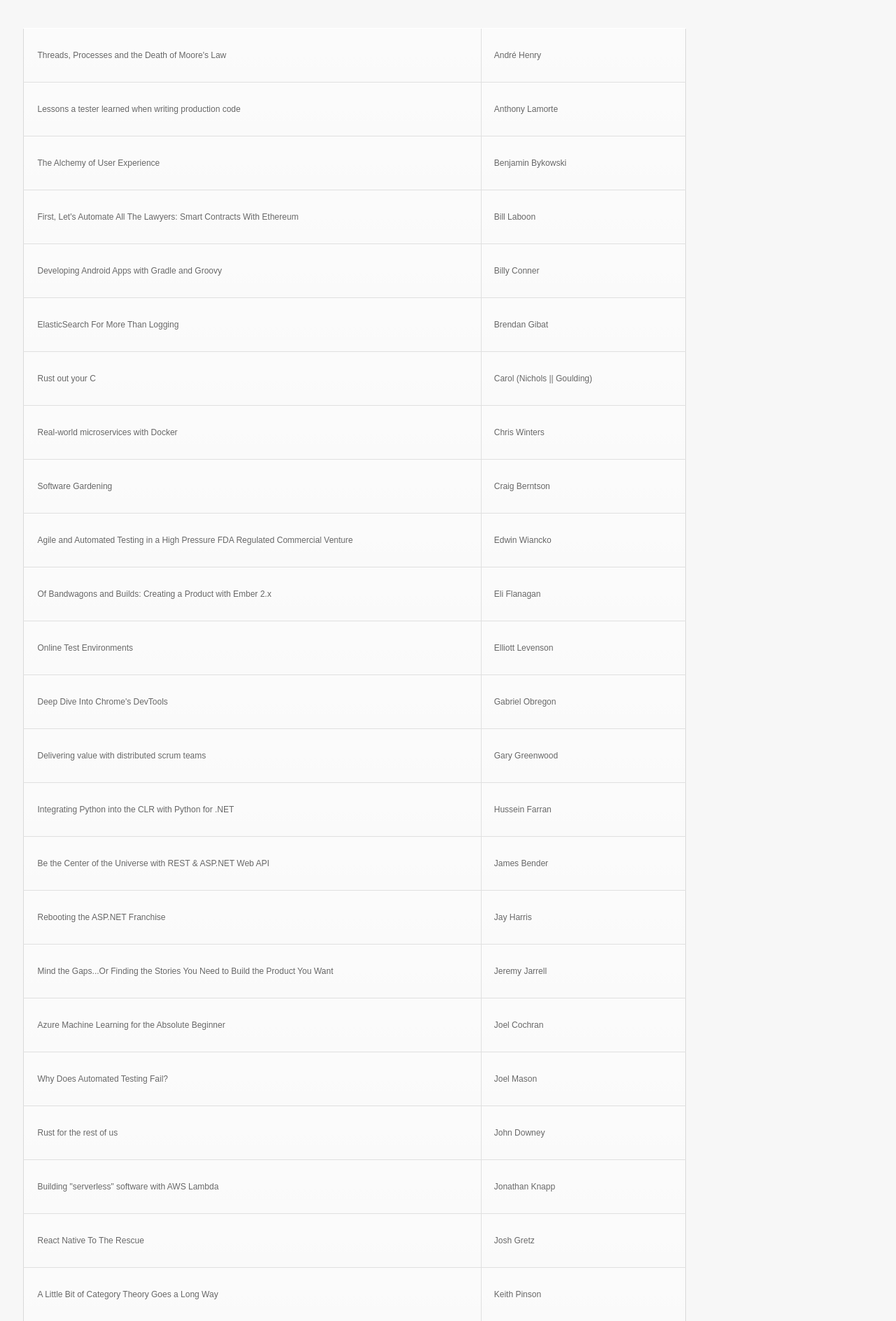
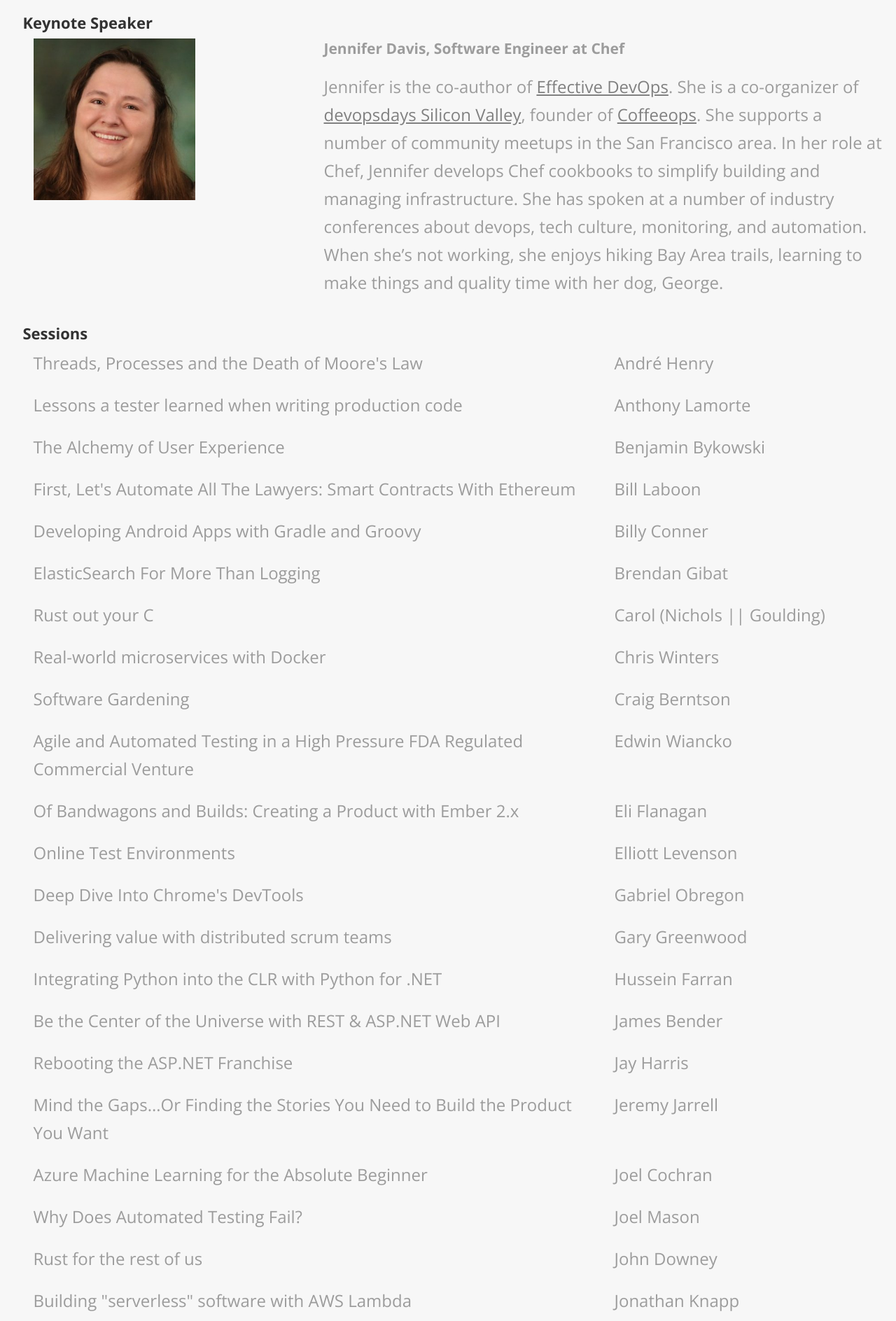
Before and after one commit to PghTechFest/pypghtechfest, a Flask app: page /sessions in a window 1280 px wide. Shown: the part 115-2003 px from the top of the page at 70% size. Run offline with Flask 2, Linux system fonts and the light colour scheme; some libraries are stand-ins or nearby versions.

Commit message:
Made it look decent.

```diff
--- a/app/templates/sessions.html
+++ b/app/templates/sessions.html
@@ -7,103 +7,120 @@
     <div class="row">
       <div class="col-md-12">
         <div class="logo_welcome">
-          <h1 class="title" style="text-align: left;">Call for Speakers</h1>
+          <h1 class="title" style="text-align: left;">The Lineup</h1>
         </div>
-        <div class="welcome-text" style="text-align: left; margin: 40px 0 0 0">
-<table>
-<tr><td>
-Threads, Processes and the Death of Moore's Law</td><td>André Henry
-</td></tr><tr><td>
-Lessons a tester learned when writing production code</td><td>Anthony Lamorte
-</td></tr><tr><td>
-The Alchemy of User Experience</td><td>Benjamin Bykowski
-</td></tr><tr><td>
-First, Let's Automate All The Lawyers: Smart Contracts With Ethereum</td><td>Bill Laboon
-</td></tr><tr><td>
-Developing Android Apps with Gradle and Groovy</td><td>Billy Conner
-</td></tr><tr><td>
-ElasticSearch For More Than Logging</td><td>Brendan Gibat
-</td></tr><tr><td>
-Rust out your C</td><td>Carol (Nichols || Goulding)
-</td></tr><tr><td>
-Real-world microservices with Docker</td><td>Chris Winters
-</td></tr><tr><td>
-Software Gardening</td><td>Craig Berntson
-</td></tr><tr><td>
-Agile and Automated Testing in a High Pressure FDA Regulated Commercial Venture</td><td>Edwin Wiancko
-</td></tr><tr><td>
-Of Bandwagons and Builds: Creating a Product with Ember 2.x</td><td>Eli Flanagan
-</td></tr><tr><td>
-Online Test Environments</td><td>Elliott Levenson
-</td></tr><tr><td>
-Deep Dive Into Chrome's DevTools</td><td>Gabriel Obregon
-</td></tr><tr><td>
-Delivering value with distributed scrum teams</td><td>Gary Greenwood
-</td></tr><tr><td>
-Integrating Python into the CLR with Python for .NET</td><td>Hussein Farran
-</td></tr><tr><td>
-Be the Center of the Universe with REST & ASP.NET Web API</td><td>James Bender
-</td></tr><tr><td>
-Rebooting the ASP.NET Franchise</td><td>Jay Harris
-</td></tr><tr><td>
-Mind the Gaps...Or Finding the Stories You Need to Build the Product You Want</td><td>Jeremy Jarrell
-</td></tr><tr><td>
-Azure Machine Learning for the Absolute Beginner</td><td>Joel Cochran
-</td></tr><tr><td>
-Why Does Automated Testing Fail?</td><td>Joel Mason
-</td></tr><tr><td>
-Rust for the rest of us</td><td>John Downey
-</td></tr><tr><td>
-Building "serverless" software with AWS Lambda</td><td>Jonathan Knapp
-</td></tr><tr><td>
-React Native To The Rescue</td><td>Josh Gretz
-</td></tr><tr><td>
-A Little Bit of Category Theory Goes a Long Way</td><td>Keith Pinson
-</td></tr><tr><td>
-Coming Out Of Your Shell: A Comparison of *Nix Shells</td><td>Kel Cecil
-</td></tr><tr><td>
-So You Want to be an Agile Coach?</td><td>Kim Hardy
-</td></tr><tr><td>
-What Makes A Software Engineer</td><td>Martin Habich
-</td></tr><tr><td>
-Git as a DataStore</td><td>Matt McCoy
-</td></tr><tr><td>
-Property-Based Testing in JavaScript Using JSVerify</td><td>Michael Gilliland
-</td></tr><tr><td>
-Angular 2 via the CLI</td><td>Mike Brocchi
-</td></tr><tr><td>
-Machine Learning (ML) in Healthcare - For the Rest of Us</td><td>Mohinder Dick
-</td></tr><tr><td>
-Herding the Cats: Client Management for the Rest of Us</td><td>Nick Stewart
-</td></tr><tr><td>
-Building A Package For Elixir</td><td>Onorio Catenacci
-</td></tr><tr><td>
-Release Management with Team Services</td><td>Paul Hacker
-</td></tr><tr><td>
-Functional Reactive Programming for Natural User Interface</td><td>Riccardo Terrell
-</td></tr><tr><td>
-Pragmatic Process: Realistic Software Development Methods</td><td>Richard Goforth
-</td></tr><tr><td>
-Why do I need to know how to write?</td><td>Ronald Stone
-</td></tr><tr><td>
-Attracting and retaining talent in agile teams</td><td>Ryan Lockard
-</td></tr><tr><td>
-How to Hire Programmers You'll Want as Teammates</td><td>Scott Drake
-</td></tr><tr><td>
-Empathy marketing: why vulnerability is the greatest tool in your arsenal</td><td>Sharon Steed
-</td></tr><tr><td>
-Connecting UI and UX: how to speak for the user without killing your development</td><td>Stephanie Butler
-</td></tr><tr><td>
-Micro-datacenter chaos monkeys! Raspberry Pi & Kubernetes</td><td>Steve Sloka
-</td></tr><tr><td>
-Dealing with system failure – Hystrix, Netflix OSS, Spring Cloud and other gems</td><td>Stuart Ingram
-</td></tr><tr><td>
-Performance Management in an Agile World</td><td>Sudhir Thaikootathil Jay Anderson
-</td></tr><tr><td>
-Revolution IV: Realizing Mobile</td><td>Tom Anderson
-</td></tr><tr><td>
-From Evergreen to Evergreat: Leveling up Seattle's Parks with Microcontrollers!</td><td>Walé Ogundipé
-</td></tr></table>
+        <div class="welcome-text" style="text-align: left; margin: 20px 0 0 0">
+        <div>
+          <h1>Keynote Speaker</h1>
+          <div class="container">
+        <div class="row">
+            <div class="col-md-4 col-md-offset-0 post-title"><img src="/static/images/JenniferDavis.jpg" width="60%"></div>
+            <div class="col-md-8 col-md-offset-0 post-body">
+                <p class="lead"><strong>Jennifer Davis, Software Engineer at Chef</strong> </p>
+                <p>Jennifer is the co-author of <a href="http://shop.oreilly.com/product/0636920039846.do"><span style="text-decoration: underline;">Effective DevOps</span></a>. She is a co-organizer of <a href="http://www.devopsdays.org/"><span style="text-decoration: underline;">devopsdays Silicon Valley</span></a>,
+                    founder of <a href="http://www.coffeeops.org/"><span style="text-decoration: underline;">Coffeeops</span></a>. She supports a number of community meetups in the San Francisco area. In her role at Chef, Jennifer develops Chef cookbooks
+                    to simplify building and managing infrastructure. She has spoken at a number of industry conferences about devops, tech culture, monitoring, and automation. When she’s not working, she enjoys hiking Bay Area trails, learning to make
+                    things and quality time with her dog, George. </p>
+            </div>
+        </div>
+    </div>
+        </div>
+        <div>
+        <h1>Sessions</h1>
+<div class="container">
+<div class="row"><div class="col-sm-8"><p>
+Threads, Processes and the Death of Moore's Law</p></div><div class="col-sm-4"><p>André Henry
+</p></div></div><div class="row"><div class="col-sm-8"><p>
+Lessons a tester learned when writing production code</p></div><div class="col-sm-4"><p>Anthony Lamorte
+</p></div></div><div class="row"><div class="col-sm-8"><p>
+The Alchemy of User Experience</p></div><div class="col-sm-4"><p>Benjamin Bykowski
+</p></div></div><div class="row"><div class="col-sm-8"><p>
+First, Let's Automate All The Lawyers: Smart Contracts With Ethereum</p></div><div class="col-sm-4"><p>Bill Laboon
+</p></div></div><div class="row"><div class="col-sm-8"><p>
+Developing Android Apps with Gradle and Groovy</p></div><div class="col-sm-4"><p>Billy Conner
+</p></div></div><div class="row"><div class="col-sm-8"><p>
+ElasticSearch For More Than Logging</p></div><div class="col-sm-4"><p>Brendan Gibat
+</p></div></div><div class="row"><div class="col-sm-8"><p>
+Rust out your C</p></div><div class="col-sm-4"><p>Carol (Nichols || Goulding)
+</p></div></div><div class="row"><div class="col-sm-8"><p>
+Real-world microservices with Docker</p></div><div class="col-sm-4"><p>Chris Winters
+</p></div></div><div class="row"><div class="col-sm-8"><p>
+Software Gardening</p></div><div class="col-sm-4"><p>Craig Berntson
+</p></div></div><div class="row"><div class="col-sm-8"><p>
+Agile and Automated Testing in a High Pressure FDA Regulated Commercial Venture</p></div><div class="col-sm-4"><p>Edwin Wiancko
+</p></div></div><div class="row"><div class="col-sm-8"><p>
+Of Bandwagons and Builds: Creating a Product with Ember 2.x</p></div><div class="col-sm-4"><p>Eli Flanagan
+</p></div></div><div class="row"><div class="col-sm-8"><p>
+Online Test Environments</p></div><div class="col-sm-4"><p>Elliott Levenson
+</p></div></div><div class="row"><div class="col-sm-8"><p>
+Deep Dive Into Chrome's DevTools</p></div><div class="col-sm-4"><p>Gabriel Obregon
+</p></div></div><div class="row"><div class="col-sm-8"><p>
+Delivering value with distributed scrum teams</p></div><div class="col-sm-4"><p>Gary Greenwood
+</p></div></div><div class="row"><div class="col-sm-8"><p>
+Integrating Python into the CLR with Python for .NET</p></div><div class="col-sm-4"><p>Hussein Farran
+</p></div></div><div class="row"><div class="col-sm-8"><p>
+Be the Center of the Universe with REST & ASP.NET Web API</p></div><div class="col-sm-4"><p>James Bender
+</p></div></div><div class="row"><div class="col-sm-8"><p>
+Rebooting the ASP.NET Franchise</p></div><div class="col-sm-4"><p>Jay Harris
+</p></div></div><div class="row"><div class="col-sm-8"><p>
+Mind the Gaps...Or Finding the Stories You Need to Build the Product You Want</p></div><div class="col-sm-4"><p>Jeremy Jarrell
+</p></div></div><div class="row"><div class="col-sm-8"><p>
+Azure Machine Learning for the Absolute Beginner</p></div><div class="col-sm-4"><p>Joel Cochran
+</p></div></div><div class="row"><div class="col-sm-8"><p>
+Why Does Automated Testing Fail?</p></div><div class="col-sm-4"><p>Joel Mason
+</p></div></div><div class="row"><div class="col-sm-8"><p>
+Rust for the rest of us</p></div><div class="col-sm-4"><p>John Downey
+</p></div></div><div class="row"><div class="col-sm-8"><p>
+Building "serverless" software with AWS Lambda</p></div><div class="col-sm-4"><p>Jonathan Knapp
+</p></div></div><div class="row"><div class="col-sm-8"><p>
+React Native To The Rescue</p></div><div class="col-sm-4"><p>Josh Gretz
+</p></div></div><div class="row"><div class="col-sm-8"><p>
+A Little Bit of Category Theory Goes a Long Way</p></div><div class="col-sm-4"><p>Keith Pinson
+</p></div></div><div class="row"><div class="col-sm-8"><p>
+Coming Out Of Your Shell: A Comparison of *Nix Shells</p></div><div class="col-sm-4"><p>Kel Cecil
+</p></div></div><div class="row"><div class="col-sm-8"><p>
+So You Want to be an Agile Coach?</p></div><div class="col-sm-4"><p>Kim Hardy
+</p></div></div><div class="row"><div class="col-sm-8"><p>
+What Makes A Software Engineer</p></div><div class="col-sm-4"><p>Martin Habich
+</p></div></div><div class="row"><div class="col-sm-8"><p>
+Git as a DataStore</p></div><div class="col-sm-4"><p>Matt McCoy
+</p></div></div><div class="row"><div class="col-sm-8"><p>
+Property-Based Testing in JavaScript Using JSVerify</p></div><div class="col-sm-4"><p>Michael Gilliland
+</p></div></div><div class="row"><div class="col-sm-8"><p>
+Angular 2 via the CLI</p></div><div class="col-sm-4"><p>Mike Brocchi
+</p></div></div><div class="row"><div class="col-sm-8"><p>
+Machine Learning (ML) in Healthcare - For the Rest of Us</p></div><div class="col-sm-4"><p>Mohinder Dick
+</p></div></div><div class="row"><div class="col-sm-8"><p>
+Herding the Cats: Client Management for the Rest of Us</p></div><div class="col-sm-4"><p>Nick Stewart
+</p></div></div><div class="row"><div class="col-sm-8"><p>
+Building A Package For Elixir</p></div><div class="col-sm-4"><p>Onorio Catenacci
+</p></div></div><div class="row"><div class="col-sm-8"><p>
+Release Management with Team Services</p></div><div class="col-sm-4"><p>Paul Hacker
+</p></div></div><div class="row"><div class="col-sm-8"><p>
+Functional Reactive Programming for Natural User Interface</p></div><div class="col-sm-4"><p>Riccardo Terrell
+</p></div></div><div class="row"><div class="col-sm-8"><p>
+Pragmatic Process: Realistic Software Development Methods</p></div><div class="col-sm-4"><p>Richard Goforth
+</p></div></div><div class="row"><div class="col-sm-8"><p>
+Why do I need to know how to write?</p></div><div class="col-sm-4"><p>Ronald Stone
+</p></div></div><div class="row"><div class="col-sm-8"><p>
+Attracting and retaining talent in agile teams</p></div><div class="col-sm-4"><p>Ryan Lockard
+</p></div></div><div class="row"><div class="col-sm-8"><p>
+How to Hire Programmers You'll Want as Teammates</p></div><div class="col-sm-4"><p>Scott Drake
+</p></div></div><div class="row"><div class="col-sm-8"><p>
+Empathy marketing: why vulnerability is the greatest tool in your arsenal</p></div><div class="col-sm-4"><p>Sharon Steed
+</p></div></div><div class="row"><div class="col-sm-8"><p>
+Connecting UI and UX: how to speak for the user without killing your development</p></div><div class="col-sm-4"><p>Stephanie Butler
+</p></div></div><div class="row"><div class="col-sm-8"><p>
+Micro-datacenter chaos monkeys! Raspberry Pi & Kubernetes</p></div><div class="col-sm-4"><p>Steve Sloka
+</p></div></div><div class="row"><div class="col-sm-8"><p>
+Dealing with system failure – Hystrix, Netflix OSS, Spring Cloud and other gems</p></div><div class="col-sm-4"><p>Stuart Ingram
+</p></div></div><div class="row"><div class="col-sm-8"><p>
+Performance Management in an Agile World</p></div><div class="col-sm-4"><p>Sudhir Thaikootathil Jay Anderson
+</p></div></div><div class="row"><div class="col-sm-8"><p>
+Revolution IV: Realizing Mobile</p></div><div class="col-sm-4"><p>Tom Anderson
+</p></div></div><div class="row"><div class="col-sm-8"><p>
+From Evergreen to Evergreat: Leveling up Seattle's Parks with Microcontrollers!</p></div><div class="col-sm-4"><p>Walé Ogundipé
+</p></div></div></div></div>
         </div>
       </div>
     </div>
```
Also changed, not shown: app/static/images/JenniferDavis.jpg (added).
